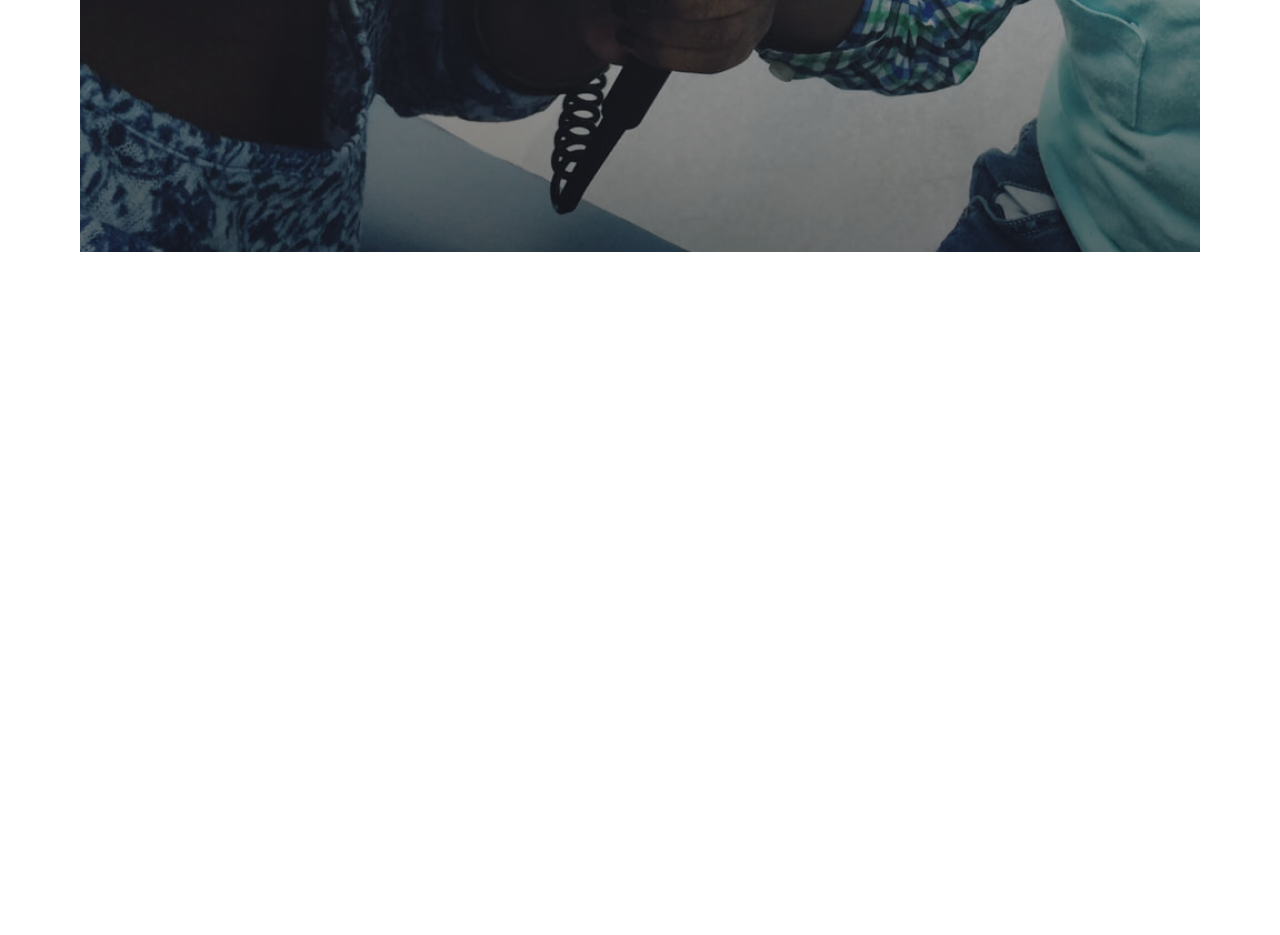
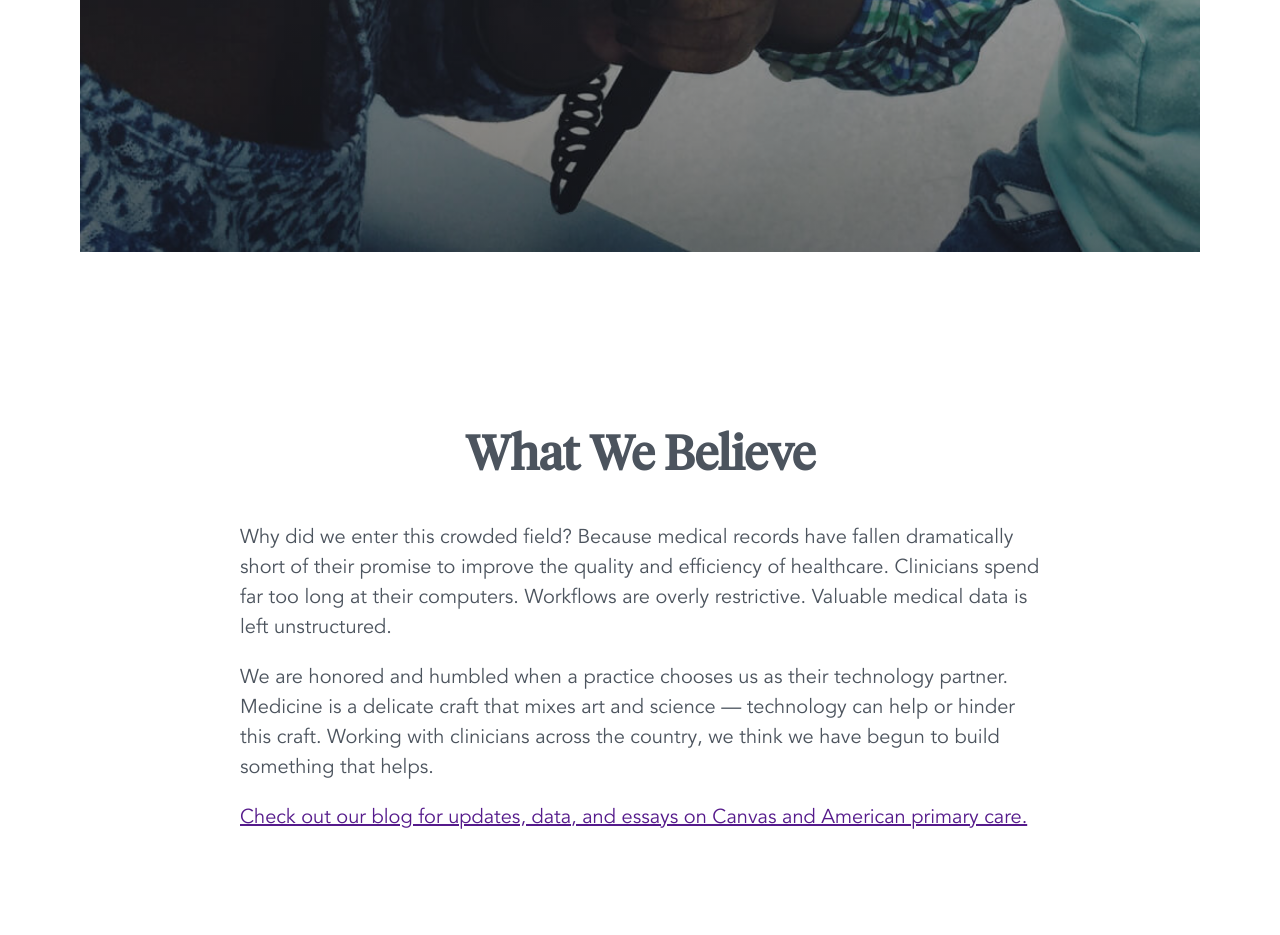
Before and after one commit to karen-bu/m1-0225-code-solutions, a website: page css-canvas-medical/about-us.html in a window 1280 px wide. Shown: the part 918-1853 px from the top of the page. Before the commit the page ends 1218 px from the top, so only its background shows below. Drawn offline with Linux system fonts and the light colour scheme.

Commit message:
Finished about us info section

```diff
--- a/css-canvas-medical/about-us.html
+++ b/css-canvas-medical/about-us.html
@@ -40,6 +40,33 @@
         </div>
         <div class="about-us-overlay"></div>
       </section>
+
+      <!-- About Us Info Section -->
+      <section class="about-us-info">
+        <div class="about-us-info-blurb">
+          <h1>What We Believe</h1>
+          <p>
+            Why did we enter this crowded field? Because medical records have
+            fallen dramatically short of their promise to improve the quality
+            and efficiency of healthcare. Clinicians spend far too long at their
+            computers. Workflows are overly restrictive. Valuable medical data
+            is left unstructured.
+          </p>
+          <p>
+            We are honored and humbled when a practice chooses us as their
+            technology partner. Medicine is a delicate craft that mixes art and
+            science — technology can help or hinder this craft. Working with
+            clinicians across the country, we think we have begun to build
+            something that helps.
+          </p>
+          <p>
+            <a href=""
+              >Check out our blog for updates, data, and essays on Canvas and
+              American primary care.</a
+            >
+          </p>
+        </div>
+      </section>
     </div>
   </body>
 </html>
```
